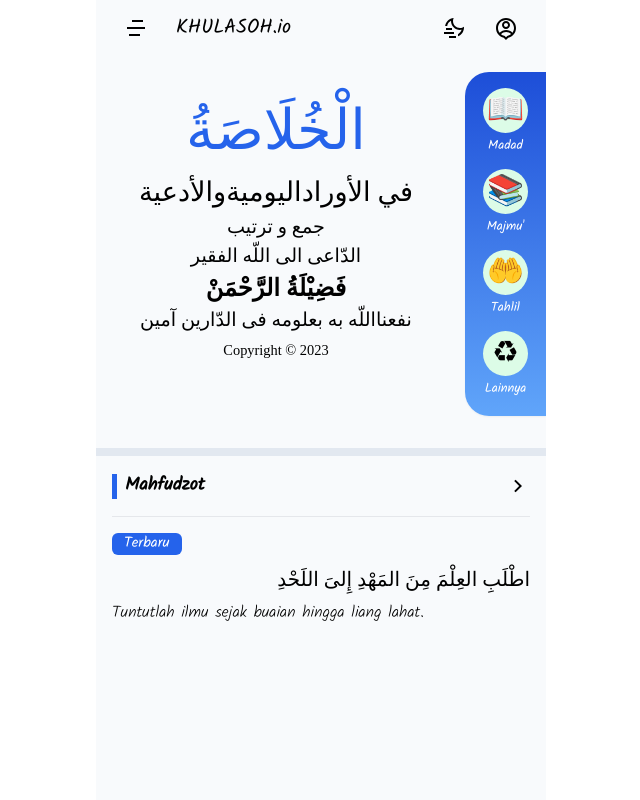
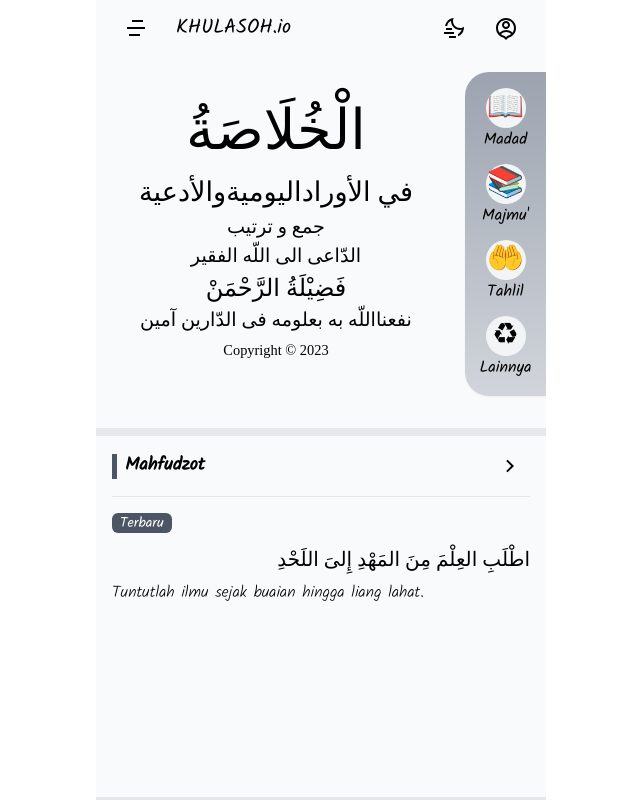
Before and after one commit to omvhadil/adzkaru-yaumiah, a Vue app: page / in a window 1280 px wide. Shown: the whole page, without its empty margins (319-959 px from the left). Built offline with nearby package versions, Linux system fonts and the light colour scheme; a web font is replaced by a local one; what @splidejs/vue-splide would draw is missing.

Commit message:
new color

```diff
--- a/src/components/Header.vue
+++ b/src/components/Header.vue
@@ -12,7 +12,7 @@
 </script>
 <template>
   <nav
-    class="rounded-bl-2xl rounded-br-2xl bg-gradient-to-r from-blue-700 to-blue-400 fixed top-0 start-0 w-full p-0"
+    class="rounded-bl-2xl rounded-br-2xl bg-gradient-to-r from-gray-400 to-gray-300 fixed top-0 start-0 w-full p-0"
   >
     <div class="container flex items-center p-2 justify-between h-[3.5rem]">
       <div @click="router.back()" class="cursor-pointer">
@@ -20,13 +20,13 @@
         <svg xmlns="http://www.w3.org/2000/svg" width="24" height="24" viewBox="0 0 24 24">
           <path fill="none" d="M0 0h24v24H0z"></path>
           <path
-            fill="white"
+            fill="black"
             d="M7.82843 10.9999H20V12.9999H7.82843L13.1924 18.3638L11.7782 19.778L4 11.9999L11.7782 4.22168L13.1924 5.63589L7.82843 10.9999Z"
           ></path>
         </svg>
         <!-- end:icon -->
       </div>
-      <h3 class="text-white font-scheherazade m-0 text-xl">{{ data.title }}</h3>
+      <h3 class="text-dark font-scheherazade m-0 text-xl">{{ data.title }}</h3>
     </div>
     <slot name="menu"> </slot>
   </nav>
--- a/src/views/Categori.vue
+++ b/src/views/Categori.vue
@@ -10,9 +10,13 @@
 </script>
 <template>
   <Header :title="kitab.arab" />
-  <div class="container mt-14 pt-4 pb-5 bg-slate-50 min-h-[100vh]">
+  <div class="container mt-14 pt-4 pb-5 bg-gray-50 min-h-[100vh]">
     <div class="grid">
-      <div v-for="(item, index) in kitab.category" :key="item.id" class="col-12">
+      <div
+        v-for="(item, index) in kitab.category"
+        :key="item.id"
+        class="col-12 hover:bg-gray-200 rounded-lg"
+      >
         <div
           @click="router.push('/' + kitabId + '/' + item.slug)"
           class="flex cursor-pointer h-[50px]"
@@ -25,7 +29,7 @@
               <p class="m-0 text-base font-kalam-regular">{{ item.title }}</p>
             </div>
           </div>
-          <div class="flex items-center ml-auto">
+          <div class="flex items-center ml-auto pr-2">
             <svg
               xmlns="http://www.w3.org/2000/svg"
               width="24"
--- a/src/views/Dzikir.vue
+++ b/src/views/Dzikir.vue
@@ -28,7 +28,7 @@
           v-for="item in category?.dzikri"
           :key="item.id"
           @click="categoryNumber = item.id - 1"
-          class="bg-slate-200 border-light w-full p-1 text-dark text-sm rounded-md"
+          class="bg-slate-50 border-light w-full p-1 text-dark text-sm rounded-md"
           type="button"
         >
           {{ item.title }}
@@ -44,7 +44,7 @@
     <div class="pt-5">
       <div class="text-center mb-3">
         <div>
-          <h2 class="m-0 font-aref mb-3 text-[3rem] text-blue-600">﴾ {{ category.arab }} ﴿</h2>
+          <h2 class="m-0 font-aref mb-3 text-[3rem] text-gray-800">﴾ {{ category.arab }} ﴿</h2>
           <h4 v-if="jmlname" class="m-0 font-kalam-regular text-slate-50">
             ﴾ {{ tampilCategory?.name }} ﴿
           </h4>
@@ -71,7 +71,7 @@
               >
                 {{ item.arti }}
               </h4> -->
-              <h2 class="m-0 py-1 font-kalam-regular text-[1.3rem] text-blue-700" align="center">
+              <h2 class="m-0 py-1 font-kalam-regular text-[1.3rem] text-gray-700" align="center">
                 {{ item.indo }}
               </h2>
               <div v-if="item.image.length">
--- a/src/views/Home.vue
+++ b/src/views/Home.vue
@@ -6,13 +6,13 @@
 const router = useRouter()
 </script>
 <template>
-  <main class="main w-full h-[100vh] bg-slate-200 overflow-hidden">
+  <main class="main w-full h-[100vh] bg-gray-200 overflow-hidden">
     <!-- header  -->
-    <header class="header px-4 bg-slate-50">
+    <header class="header px-4 bg-gray-50">
       <div class="flex h-[3.5rem] justify-between items-center">
         <div class="flex items-center gap-4">
           <!-- menu toggle  -->
-          <div class="p-3 rounded-lg hover:bg-blue-100">
+          <div class="p-3 rounded-lg hover:bg-gray-200">
             <MenuToggle />
           </div>
           <!-- title  -->
@@ -20,7 +20,7 @@
         </div>
         <div class="flex gap-1 items-center">
           <!-- dark mode  -->
-          <div class="p-3 rounded-lg hover:bg-blue-100">
+          <div class="p-3 rounded-lg hover:bg-gray-200 cursor-pointer">
             <svg
               xmlns="http://www.w3.org/2000/svg"
               width="24"
@@ -34,7 +34,7 @@
             </svg>
           </div>
           <!-- profile user  -->
-          <div class="p-3 rounded-lg hover:bg-blue-100">
+          <div class="p-3 rounded-lg hover:bg-gray-200 cursor-pointer">
             <svg
               xmlns="http://www.w3.org/2000/svg"
               width="24"
@@ -51,16 +51,16 @@
       </div>
     </header>
     <!-- content  -->
-    <section class="section bg-slate-50 pt-4 pb-8">
+    <section class="section bg-gray-50 pt-4 pb-8">
       <div class="flex">
         <!-- title  -->
         <div class="w-[80%] p-0">
           <div class="text-center mt-4">
-            <h1 class="font-aref text-blue-600 text-[3.5rem]">الْخُلَاصَةُ</h1>
+            <h1 class="font-aref text-[3.5rem]">الْخُلَاصَةُ</h1>
             <p class="font-scheherazade text-[1.7rem] text-dark m-0">في الأوراداليوميةوالأدعية</p>
             <span class="text-dark font-scheherazade text-[1.2rem]">
               جمع و ترتيب <br />
-              الدّاعى الى اللّه الفقير <br /><span class="text-dark font-semibold text-[1.5rem]">
+              الدّاعى الى اللّه الفقير <br /><span class="text-dark text-[1.5rem]">
                 فَضِيْلَةُ الرَّحْمَنْ </span
               ><br />
               نفعنااللّه به بعلومه فى الدّارين آمين <br /><span class="text-[.9rem]"
@@ -72,65 +72,65 @@
         <!-- menu -->
         <div class="w-[20%] p-0">
           <div
-            class="shadow-sm rounded-l-3xl bg-gradient-to-b from-blue-700 to-blue-400 py-4 grid justify-center gap-3 ms-auto w-[90%]"
+            class="shadow-sm rounded-l-3xl bg-gradient-to-b from-gray-400 to-gray-300 py-4 grid justify-center gap-3 ms-auto w-[90%]"
           >
             <!-- Madad -->
             <div @click="router.push('madad')" class="text-center">
               <div>
                 <div
-                  class="cursor-pointer bg-green-100 p-2 rounded-full flex items-center justify-center mx-auto w-[45px] h-[45px]"
+                  class="cursor-pointer bg-gray-100 p-1 rounded-full flex items-center justify-center mx-auto w-[40px] h-[40px]"
                 >
                   <span class="text-3xl">📖</span>
                 </div>
               </div>
-              <span class="text-white text-[.8rem]">Madad</span>
+              <span class="text-dark text-base">Madad</span>
             </div>
             <!-- Majmuk -->
             <div @click="router.push('majmu')" class="menu-item text-center">
               <div>
                 <div
-                  class="cursor-pointer bg-green-100 p-2 rounded-full flex items-center justify-center mx-auto w-[45px] h-[45px]"
+                  class="cursor-pointer bg-gray-100 p-1 rounded-full flex items-center justify-center mx-auto w-[40px] h-[40px]"
                 >
                   <span class="text-3xl">📚</span>
                 </div>
               </div>
-              <span class="text-white text-[.8rem]">Majmu'</span>
+              <span class="text-dark text-base">Majmu'</span>
             </div>
             <!-- Tahlil -->
             <div @click="router.push('/tahlil-pendek/tahlil-kubur')" class="menu-item text-center">
               <div>
                 <div
-                  class="cursor-pointer bg-green-100 p-2 rounded-full flex items-center justify-center mx-auto w-[45px] h-[45px]"
+                  class="cursor-pointer bg-gray-100 p-1 rounded-full flex items-center justify-center mx-auto w-[40px] h-[40px]"
                 >
                   <span class="text-3xl">🤲</span>
                 </div>
               </div>
-              <span class="text-white text-[.8rem]">Tahlil</span>
+              <span class="text-dark text-base">Tahlil</span>
             </div>
             <!-- Lainnya -->
             <div @click="router.push('/all-menus')" class="menu-item text-center">
               <div>
                 <div
-                  class="cursor-pointer bg-green-100 p-2 rounded-full flex items-center justify-center mx-auto w-[45px] h-[45px]"
+                  class="cursor-pointer bg-gray-100 p-1 rounded-full flex items-center justify-center mx-auto w-[40px] h-[40px]"
                 >
                   <span class="text-3xl">♻</span>
                 </div>
               </div>
-              <span class="text-white text-[.8rem]">Lainnya</span>
+              <span class="text-dark text-base">Lainnya</span>
             </div>
           </div>
         </div>
       </div>
     </section>
     <!-- timeline -->
-    <section class="section bg-slate-50 px-4 mt-2">
+    <section class="section bg-slate-50 px-4 mt-2 z-10">
       <!-- title timeline -->
       <div class="flex items-center justify-between">
         <div class="flex items-center gap-2 py-4">
-          <div class="w-[5px] h-[25px] bg-blue-600"></div>
+          <div class="w-[5px] h-[25px] bg-gray-600"></div>
           <h4 class="font-bold text-lg">Mahfudzot</h4>
         </div>
-        <div>
+        <div class="p-2 hover:bg-gray-200 rounded-lg cursor-pointer">
           <svg
             xmlns="http://www.w3.org/2000/svg"
             width="24"
@@ -147,8 +147,8 @@
       <hr />
       <!-- content timeline -->
       <div class="py-4 relative h-[300px]">
-        <div class="bg-blue-600 px-3 rounded-md absolute">
-          <p class="text-small text-white">Terbaru</p>
+        <div class="bg-gray-600 px-2 rounded-md absolute">
+          <p class="text-sm text-white">Terbaru</p>
         </div>
         <div class="mt-8">
           <p class="text-right font-scheherazade text-xl">
```
Also changed, not shown: src/components/MenuToggle.vue (+14 -21 lines), src/views/AllMenu.vue (+20 -20 lines).
